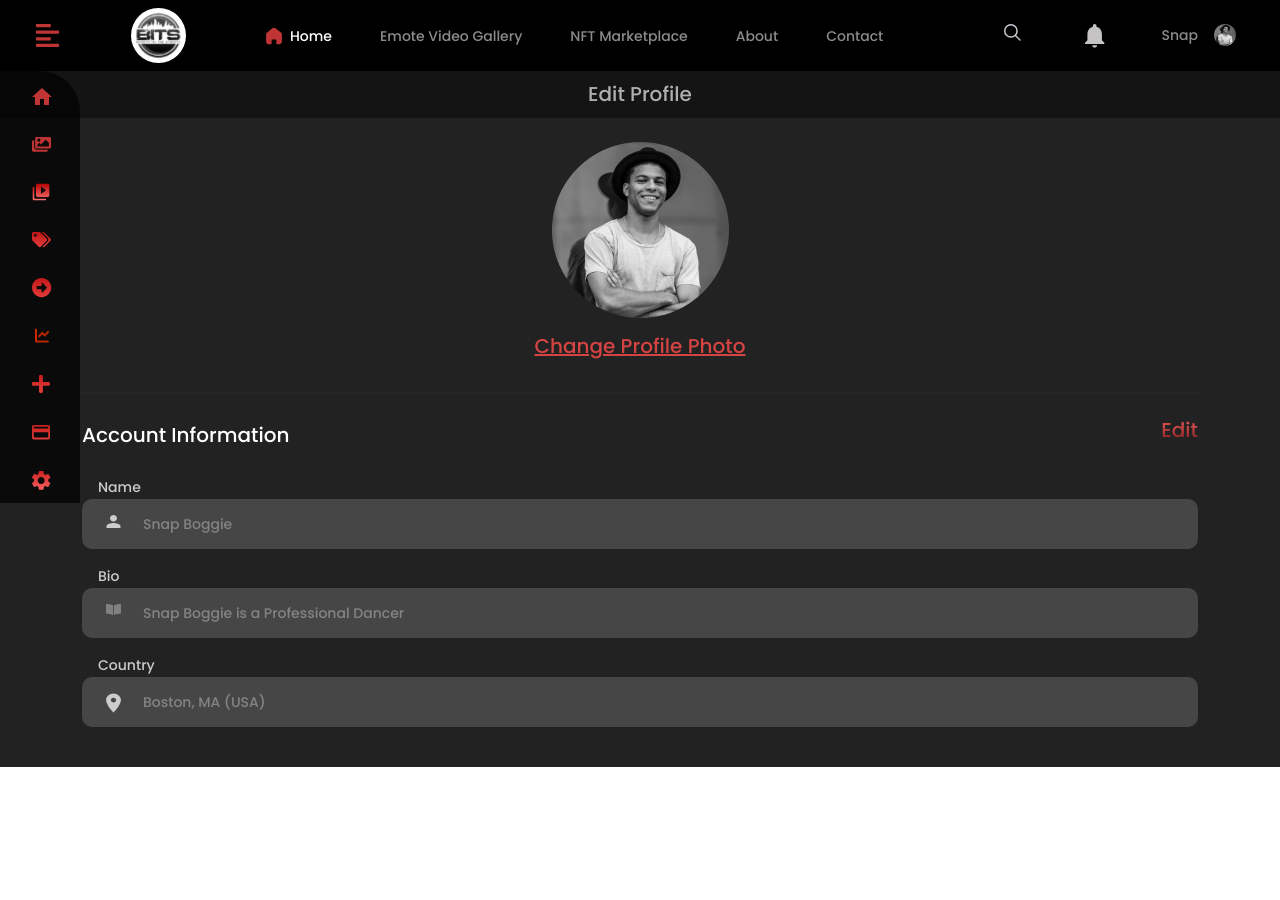
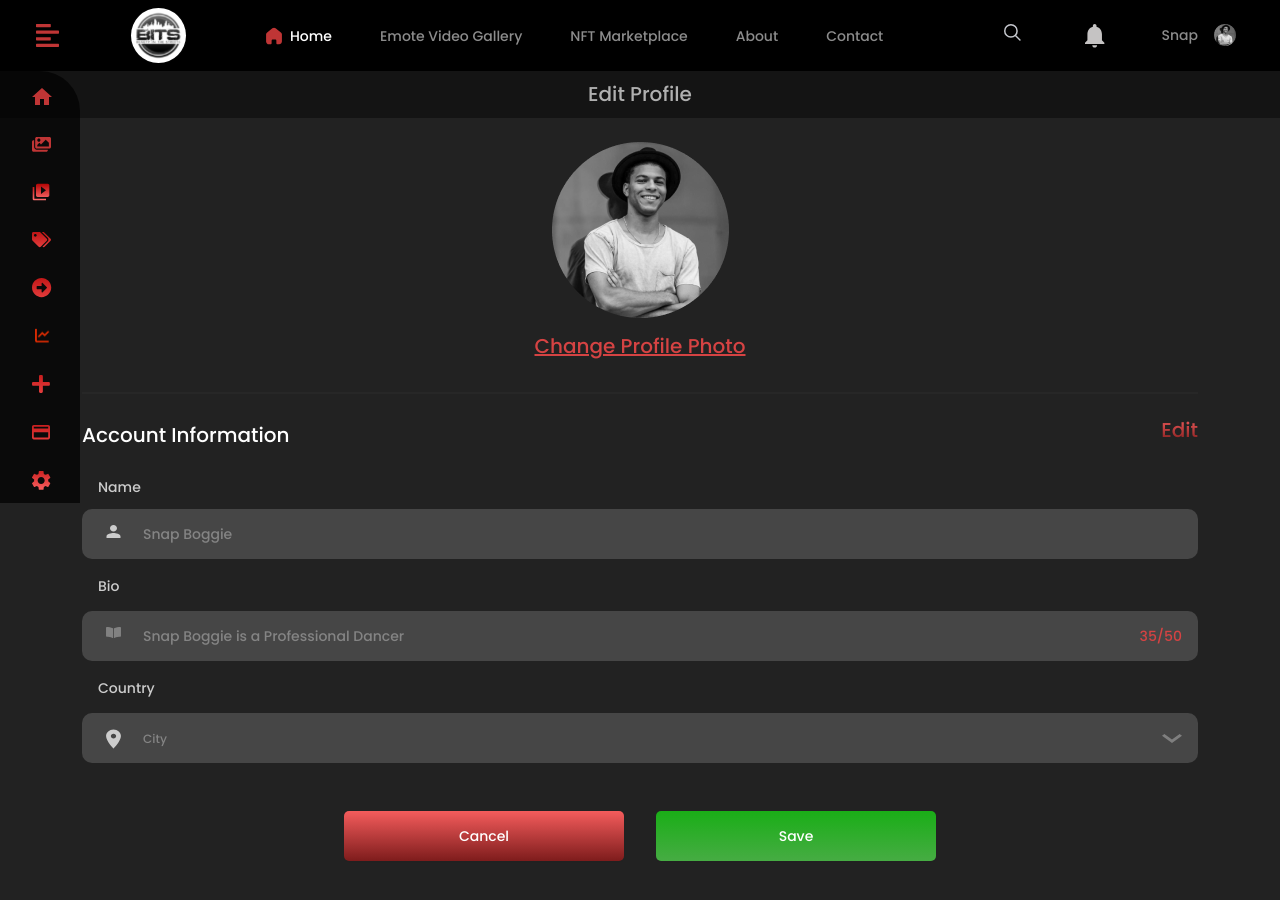
Before and after one commit to techraees/bits-admin, a React (Create React App) app: page /edit-profile in a window 1280 px wide. Before the commit the page ends 800 px from the top, so only its background shows below. Built offline with nearby package versions, Linux system fonts and the light colour scheme.

Commit message:
edit profile screen created

```diff
--- a/src/assets/index.js
+++ b/src/assets/index.js
@@ -39,6 +39,7 @@ import down_arrow2 from "./icons/down_arrow2.svg";
 import account2 from "./icons/account2.svg";
 import book from "./icons/book.svg";
 import location2 from "./icons/location2.svg";
+import left_arrow from "./icons/left_arrow.svg";
 
 export {
   logo,
@@ -82,4 +83,5 @@ export {
   account2,
   book,
   location2,
+  left_arrow,
 };
--- a/src/components/button/css/index.css
+++ b/src/components/button/css/index.css
@@ -1,8 +1,6 @@
 .btnDesign {
-    background-color: blue !important;
     color: white !important;
     width: 100% !important;
-    border-radius: 20px !important;
     border: none !important;
 }
 
@@ -11,7 +9,6 @@
 }
 
 .simpleBtnDesign {
-    background-color: blue !important;
     color: white !important;
     width: 100% !important;
     border-radius: 10px !important;
--- a/src/components/button/index.js
+++ b/src/components/button/index.js
@@ -2,7 +2,7 @@ import React from "react";
 import "./css/index.css";
 import { Button } from "antd";
 
-const ButtonComponent = ({ text, onClick, simple, height }) => {
+const ButtonComponent = ({ text, onClick, simple, height, radius, green }) => {
   return (
     <>
       {simple ? (
@@ -12,8 +12,11 @@ const ButtonComponent = ({ text, onClick, simple, height }) => {
       ) : (
         <Button
           onClick={onClick}
-          style={{ height: height ? height : 50 }}
-          className="btnDesign red-gradient"
+          style={{
+            height: height ? height : 50,
+            borderRadius: radius ? radius : 20,
+          }}
+          className={`btnDesign ${green ? "green-gradient" : "red-gradient"}`}
         >
           {text}
         </Button>
--- a/src/containers/EditProfile/css/index.css
+++ b/src/containers/EditProfile/css/index.css
@@ -1,4 +1,4 @@
-.editProfileInput{
+.editProfileInput {
     background-color: transparent !important;
     height: 50px;
     border: none !important;
@@ -8,13 +8,18 @@
     width: 90% !important;
 }
 
-.editProfileInput::placeholder{
+.editProfileInput::placeholder {
     font-size: 12px;
     color: #848484 !important;
     background-color: #464646 !important;
 }
 
-.editProfileInput:focus{
+.editProfileInput:focus {
     box-shadow: none !important;
     width: 90% !important;
 }
+
+.cascaderStyle {
+    /* background-color: transparent !important; */
+    width: 100% !important;
+}
--- a/src/containers/EditProfile/index.js
+++ b/src/containers/EditProfile/index.js
@@ -1,10 +1,31 @@
-import React from "react";
+import React, { useState } from "react";
 import "./css/index.css";
-import { NavbarComponent } from "../../components";
+import { ButtonComponent, NavbarComponent } from "../../components";
 import { Input } from "antd";
-import { account2, book, location2, profile_large } from "../../assets";
+import {
+  account2,
+  book,
+  down_arrow2,
+  left_arrow,
+  location2,
+  profile_large,
+} from "../../assets";
 
 const EditProfile = () => {
+  const [city, setCity] = useState("");
+  let cities = [
+    "Boston, MA (USA)",
+    "New York City, NYC (USA)",
+    "Washington DC, Washington (USA)",
+    "Boston, MA",
+    "New York City, NYC",
+    "Washington DC, Washington",
+  ];
+  let filterization = cities.filter((e) => {
+    if (city) {
+      if (e.includes(city)) return e;
+    }
+  });
   return (
     <div className="black-background pb-4">
       <NavbarComponent selectedKey={"11"} headerText={"Edit Profile"} />
@@ -27,7 +48,7 @@ const EditProfile = () => {
           <h5 className="red-gradient-color cursor">Edit</h5>
         </div>
         <div className="my-3">
-          <p className="light-grey2 ms-3" style={{ marginBottom: -15 }}>
+          <p className="light-grey2 ms-3" style={{ marginBottom: -5 }}>
             Name
           </p>
           <div style={{ backgroundColor: "#464646", borderRadius: 10 }}>
@@ -42,33 +63,78 @@ const EditProfile = () => {
           </div>
         </div>
         <div className="my-3">
-          <p className="light-grey2 ms-3" style={{ marginBottom: -15 }}>
-            Bio
-          </p>
-          <div style={{ backgroundColor: "#464646", borderRadius: 10 }}>
-            <div className="mt-3">
+          <p className="light-grey2 ms-3">Bio</p>
+          <div
+            className="d-flex justify-content-between"
+            style={{
+              backgroundColor: "#464646",
+              borderRadius: 10,
+              alignItems: "center",
+            }}
+          >
+            <div>
+              <div>
                 <img
                   src={book}
                   className="ms-4 mt-3"
                   style={{ width: 15, position: "absolute", zIndex: 1 }}
                 />
               </div>
-            <Input value={'Snap Boggie is a Professional Dancer'} className="editProfileInput" />
+              <Input
+                value={"Snap Boggie is a Professional Dancer"}
+                className="editProfileInput"
+              />
+            </div>
+            <span className="red me-3">35/50</span>
           </div>
         </div>
         <div className="my-3">
-          <p className="light-grey2 ms-3" style={{ marginBottom: -15 }}>
-          Country
-          </p>
-          <div style={{ backgroundColor: "#464646", borderRadius: 10 }}>
-            <div className="mt-3">
+          <p className="light-grey2 ms-3">Country</p>
+          <div
+            className="d-flex justify-content-between"
+            style={{
+              backgroundColor: "#464646",
+              borderRadius: 10,
+              alignItems: "center",
+            }}
+          >
+            <div>
+              <div>
                 <img
                   src={location2}
                   className="ms-4 mt-3"
                   style={{ width: 15, position: "absolute", zIndex: 1 }}
                 />
               </div>
-            <Input value={'Boston, MA (USA)'} className="editProfileInput" />
+              <Input
+                onChange={(e) => setCity(e.target.value)}
+                placeholder="City"
+                className="editProfileInput"
+              />
+            </div>
+            <img src={down_arrow2} className="me-3" style={{ width: 20 }} />
+          </div>
+        </div>
+        <div>
+          {filterization.map((e, i) => {
+            return (
+              <div
+                className="d-flex justify-content-between p-4"
+                style={{ borderBottom: "1px solid #272727" }}
+                key={i}
+              >
+                <span className="light-grey">{e}</span>
+                <img src={left_arrow} className="" style={{ width: 10 }} />
+              </div>
+            );
+          })}
+        </div>
+        <div className="d-flex justify-content-center mt-5 mb-3">
+          <div style={{ width: 280 }} className="me-3">
+            <ButtonComponent radius={5} text={"Cancel"} />
+          </div>
+          <div style={{ width: 280 }} className="ms-3">
+            <ButtonComponent radius={5} green text={"Save"} />
           </div>
         </div>
       </div>
--- a/src/theme/theme.css
+++ b/src/theme/theme.css
@@ -1,5 +1,9 @@
 .red-gradient {
     background-image: linear-gradient(#f45c5c, #7e1c1c) !important;
+}
+
+.green-gradient {
+    background-image: linear-gradient(#1AAE17, #46AC43) !important;
 }
 
 .red-gradient-color {
@@ -52,6 +56,6 @@
     color: #73ADE3 !important;
 }
 
-.light-green{
+.light-green {
     color: #74F086 !important;
 }
```
Also changed, not shown: src/assets/icons/left_arrow.svg (added). Lines whose indentation alone changed are shown as unchanged.
